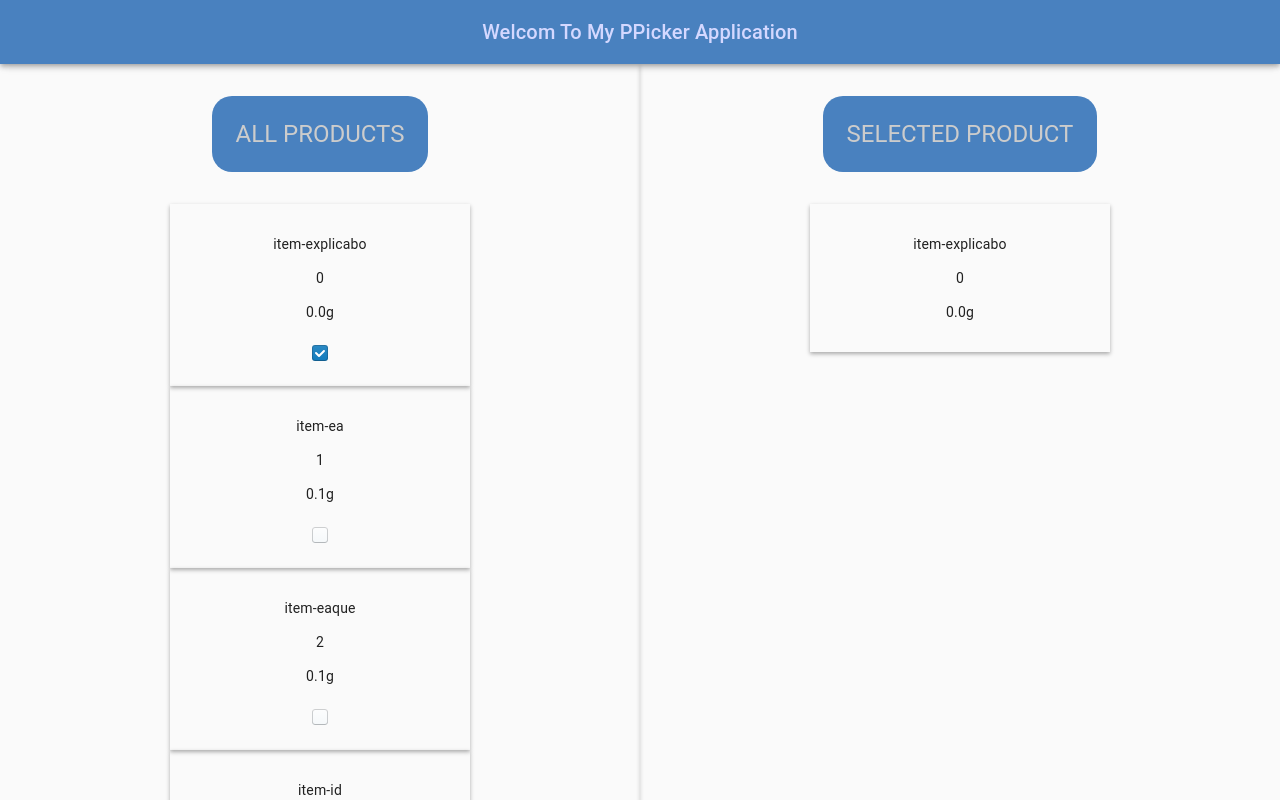
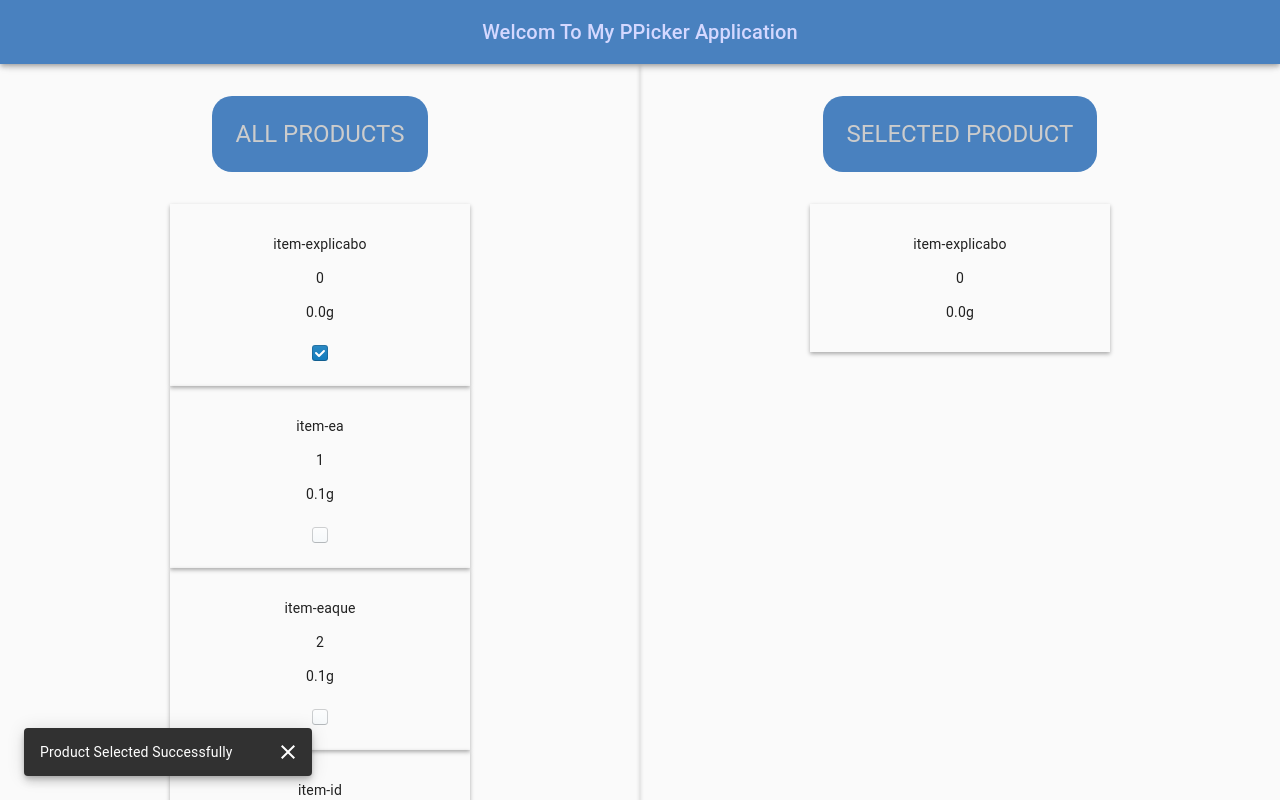
Before and after one commit to AmirAhmadzadeh/PPicker, a React (Create React App) app: page / in a window 1280 px wide. Both pictures are taken after a click on the element 320 px from the left and 353 px from the top of the page. Shown: the top 800 px of the page. Built offline with nearby package versions, Linux system fonts and the light colour scheme.

Commit message:
some refactoring code and adding snake bar to show some log msgs

```diff
--- a/src/components/AllProducts.js
+++ b/src/components/AllProducts.js
@@ -30,6 +30,8 @@ function AllProducts({ products, handleAddToSecondList ,handleRemoveFromSecondLi
                             removeFromSecondList={handleRemoveFromSecondList}
 
                             checkBoxExists={true}
+
+
                             />
                     )
 
--- a/src/components/Product.js
+++ b/src/components/Product.js
@@ -3,11 +3,12 @@
 
 import React, { useEffect } from 'react';
 
-import StyledCheckbox from './UI/CheckBox';
-
 import useValueText from '../hooks/useValueText';
 
 import { SELECTED, UNSELECTED } from './constants';
+
+
+import ShowMsg from './UI/Snakebar';
 
 
 function Product(props) {
@@ -17,7 +18,7 @@ function Product(props) {
     function handleClicked(e) {
 
         // console.log(e.target.value) ;
-
+        console.log('amir is here for test ');
         if (selectedProductStatus === null) {
 
             setSelectedProductStatus(SELECTED)
@@ -57,11 +58,14 @@ function Product(props) {
             {
                 props.checkBoxExists ?
                     (
-                        <StyledCheckbox
+                        <ShowMsg
 
-                            onClick={handleClicked}
+                            selectedStatus={selectedProductStatus}
 
-                            value={selectedProductStatus} />
+                            checkBoxClicked={handleClicked}
+
+                            />
+
 
                     ) : null
             }
--- /dev/null
+++ b/src/components/UI/Snakebar.js
@@ -0,0 +1,110 @@
+import React from 'react';
+import { makeStyles } from '@material-ui/core/styles';
+import Button from '@material-ui/core/Button';
+import Snackbar from '@material-ui/core/Snackbar';
+import IconButton from '@material-ui/core/IconButton';
+import CloseIcon from '@material-ui/icons/Close';
+import StyledCheckbox from './CheckBox';
+
+import { SELECTED, UNSELECTED, PRODUCT_SELECTED, PRODUCT_UNSELECTED } from '../constants';
+
+
+const useStyles = makeStyles(theme => ({
+    close: {
+        padding: theme.spacing(0.5),
+    },
+}));
+
+export default function ConsecutiveSnackbars(props) {
+
+    const queueRef = React.useRef([]);
+
+    const [open, setOpen] = React.useState(false);
+
+    const [messageInfo, setMessageInfo] = React.useState(undefined);
+
+    const processQueue = () => {
+
+        if (queueRef.current.length > 0) {
+
+            setMessageInfo(queueRef.current.shift());
+
+            setOpen(true);
+
+        }
+    };
+
+    const handleClick = message => () => {
+
+        console.log('IN hanldeCLicked ')
+        props.checkBoxClicked();
+        queueRef.current.push({
+            message,
+            key: new Date().getTime(),
+        });
+
+        if (open) {
+            // immediately begin dismissing current message
+            // to start showing new one
+            setOpen(false);
+        } else {
+            processQueue();
+        }
+    };
+
+    const handleClose = (event, reason) => {
+        if (reason === 'clickaway') {
+            return;
+        }
+        setOpen(false);
+    };
+
+    const handleExited = () => {
+        processQueue();
+    };
+
+
+
+    const classes = useStyles();
+    return (
+        <div>
+
+
+            <StyledCheckbox
+
+                value={props.selectedStatus}
+
+                onClick={props.selectedStatus === SELECTED ? handleClick(PRODUCT_UNSELECTED) : handleClick(PRODUCT_SELECTED)}
+            />
+            <Snackbar
+                key={messageInfo ? messageInfo.key : undefined}
+                anchorOrigin={{
+                    vertical: 'bottom',
+                    horizontal: 'left',
+                }}
+                open={open}
+                autoHideDuration={6000}
+                onClose={handleClose}
+                onExited={handleExited}
+                ContentProps={{
+                    'aria-describedby': 'message-id',
+                }}
+                message={<span id="message-id">{messageInfo ? messageInfo.message : undefined}</span>}
+                action={[
+        //             <Button key="undo" color="secondary" size="small" onClick={handleClose}>
+        //                 UNDO
+        //   </Button>,
+                    <IconButton
+                        key="close"
+                        aria-label="close"
+                        color="inherit"
+                        className={classes.close}
+                        onClick={handleClose}
+                    >
+                        <CloseIcon />
+                    </IconButton>,
+                ]}
+            />
+        </div>
+    );
+}
--- a/src/components/constants.js
+++ b/src/components/constants.js
@@ -5,3 +5,9 @@ export const TIMER_OF_ADDING = 1000 ;
 export const SELECTED = "SELECTED" ;
 
 export const UNSELECTED = "UNSELECTED" ;
+
+
+export const PRODUCT_SELECTED = 'Product Selected Successfully '  ;
+
+
+export const PRODUCT_UNSELECTED = 'Product Unselected Successfully ' ;
```
